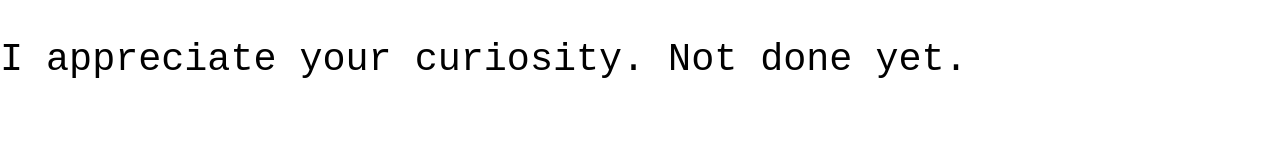
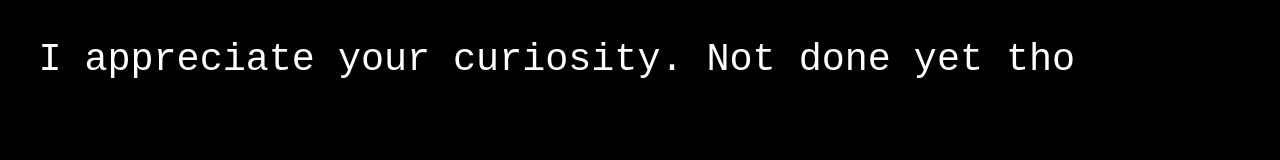
Before and after one commit to kalyan-raparthi/me, a website: page index.html in a window 1280 px wide. Drawn offline with Linux system fonts and the light colour scheme; a web font is replaced by a local one.

Commit message:
added leonard_triangle stage-1

```diff
--- a/index.html
+++ b/index.html
@@ -16,7 +16,7 @@
 </head>
 <body>
     <p>
-        I appreciate your curiosity. Not done yet.
+        I appreciate your curiosity. Not done yet tho
     </p>
 </div>
 </body>
--- a/style.css
+++ b/style.css
@@ -1,8 +1,9 @@
 body {
-    margin: 0;
-    background-color: white;
+    margin: 3%;
+    background-color: black;
     font-family: 'Space Mono', monospace;
     font-size: 3dvw;
+    color: white;
 }
 .contents{
     text-decoration: none;
```
